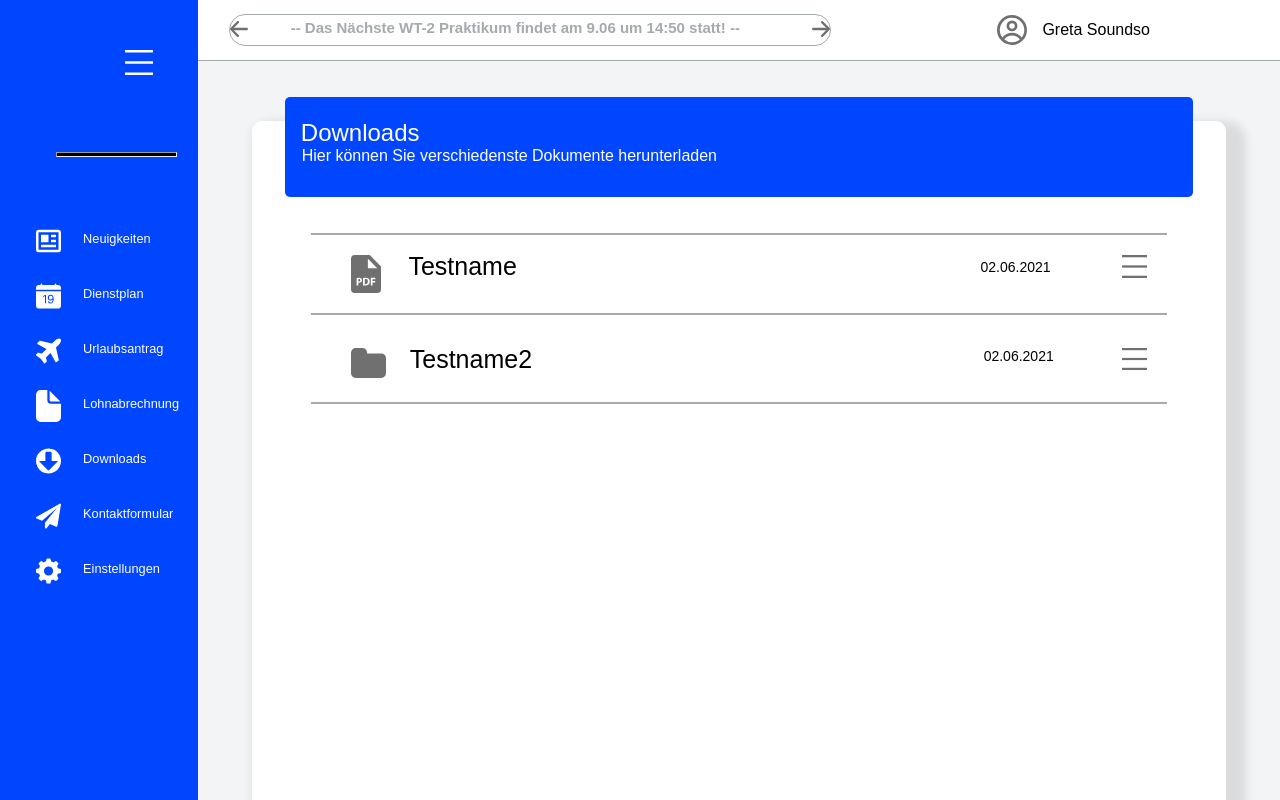
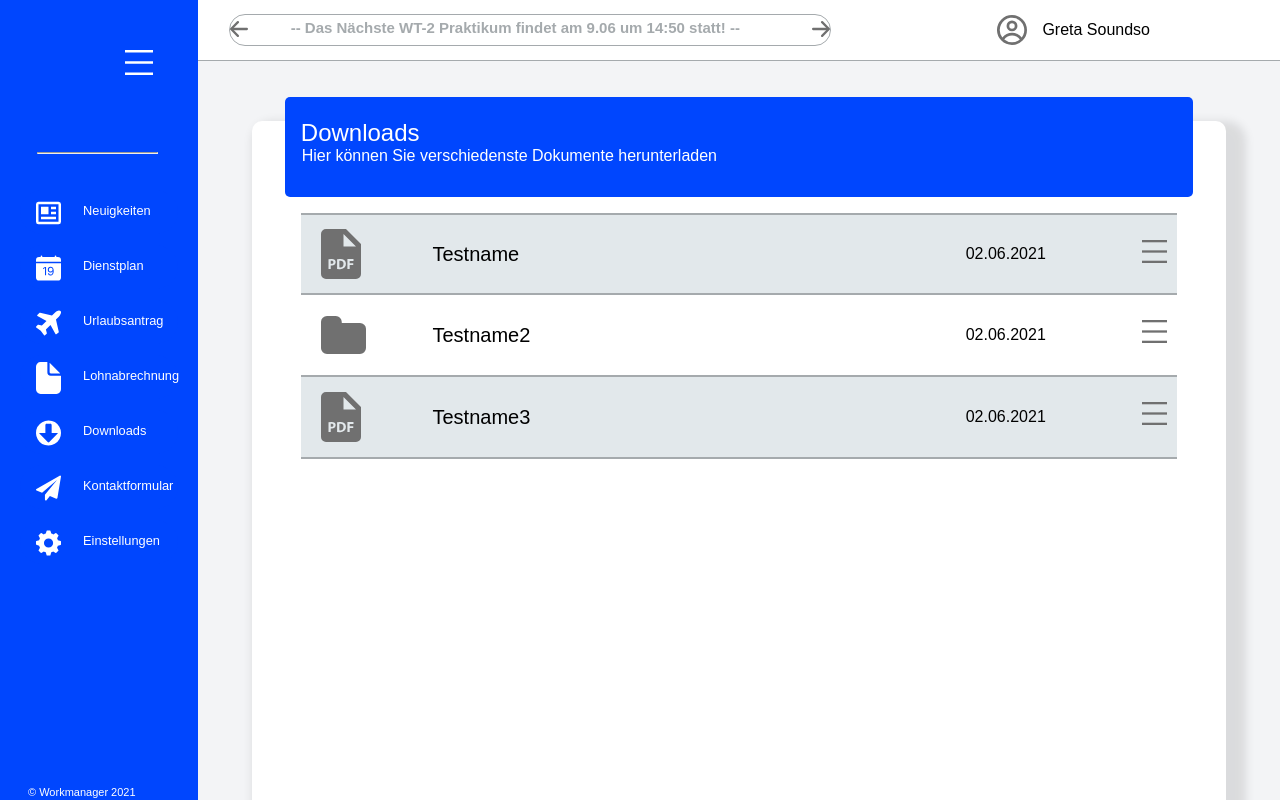
Before and after one commit to MertDurasi/Team-Supernerds, a React (Create React App) app: page /dashboard/downloads in a window 1280 px wide. Built offline with nearby package versions, Linux system fonts and the light colour scheme; a web font is replaced by a local one.

Commit message:
Dashboard: Lohnabrechnung feature + Struktur verbessert für Anzeige - Alexander

```diff
--- a/src/components/dashboard/Sidebar.css
+++ b/src/components/dashboard/Sidebar.css
@@ -68,6 +68,7 @@
   position: relative;
   bottom: 3%;
   left: 11%;
+
 }
 
 
--- a/src/components/dashboard/features/Downloads.js
+++ b/src/components/dashboard/features/Downloads.js
@@ -1,11 +1,28 @@
 
+import React from "react";
 import "./Downloads.css";
 import DownloadVisualComponent from "./Downloads/DownloadVisualComponent.js";
 
 
-const Downloads = () => {
+class Downloads extends React.Component {
 
+  // Liste -> später aus DB auslesen
+  download_files = [
+    {
+      filename: "Testname",
+      isFolder: false,
+    },
+    {
+      filename: "Testname2",
+      isFolder: true,
+    },
+    {
+      filename: "Testname3",
+      isFolder: false,
+    }
+  ];
 
+  render() {
   return (
     <main>
     <div className="main__container">
@@ -15,13 +32,17 @@ const Downloads = () => {
       </div>
         <div className="grundgeruest-container">
           <div className="downloads-container">
-              <DownloadVisualComponent firstFile={true} isFolder={false} nameForVis="Testname"></DownloadVisualComponent>
-              <DownloadVisualComponent firstFile={false} isFolder={true} nameForVis="Testname2"></DownloadVisualComponent>
+            {this.download_files.map((field, index) => {
+              return (
+                <DownloadVisualComponent firstFile={index == 0 ? true : false} isFolder={field.isFolder} nameForVis={field.filename} gerade={index % 2 == 0 ? true : false}/>
+              )
+            })}
           </div>
         </div>
      </div>
   </main>
   );
+  }
 };
 
 export default Downloads;
--- a/src/components/dashboard/features/Downloads/DownloadVisualComponent.css
+++ b/src/components/dashboard/features/Downloads/DownloadVisualComponent.css
@@ -7,51 +7,90 @@
     left: 0;
     top: 12%;
     width: 100%;
+    box-sizing: border-box;
+}
+
+.list-group-item-f {
+    height: 78px;
+}
+
+.list-group-item-nf {
     height: 80px;
-    margin: 10px auto 0;
-    padding: 10px;
-    box-sizing: border-box;
-    margin-top: 10px;
 }
+
 
 .list-group .list-group-item-f  {
     display: flex;
     justify-content: space-between;
-    background: white;
     border-top: 2px solid #a5aaad;
     border-bottom: 2px solid #a5aaad;
-    padding: 20px;
     transition: 0.5s;
 }
 
 .list-group .list-group-item-nf  {
     display: flex;
     justify-content: space-between;
-    background: white;
     border-bottom: 2px solid #a5aaad;
-    padding: 24.95311px;
     transition: 0.5s;
 }
 
-#dc-ispdf-verify {
-    position: relative;
-    width: 30px;
-    left: 20px;
+#list-group-grey .list-group-item-f {
+    background: #e2e8eb;
 }
 
-#dc-isfolder-verify {
-    position: relative;
-    width: 35px;
-    left: 15px;
+#list-group-grey .list-group-item-nf {
+    background: #e2e8eb;
 }
 
-#expanded-options-downloads-folder {
+
+.dropdown-helper-downloads img{
     position: relative;
-    left: 4.5px;
+    top: 25px;
+    right: 10px;
 }
-.dropdown-helper-downloads {
+
+.inlinetext-handling-dw #dc-isfolder-verify {
+
     position: relative;
-    display: inline-block;
+    left: 20px;
+    width: 45px;
+}
+
+.inlinetext-handling-dw #dc-ispdf-verify {
+
+    position: relative;
+    left: 20px;
+    width: 40px;
+}
+
+.inlinetext-handling-dw #namefv-downloads-f {
+
+    position: absolute;
+    align-self: center;
+    left: 15%;
+    font-size: 20px;
+}
+
+.inlinetext-handling-dw #namefv-downloads-nf {
+
+    position: absolute;
+    align-self: center;
+    left: 15%;
+    font-size: 20px;
+}
+
+.inlinetext-handling-dw #timesave-downloads-f {
+
+    position: absolute;
+    align-self: center;
+    right: 15%;
+}
+
+.inlinetext-handling-dw #timesave-downloads-nf {
+
+    position: absolute;
+    align-self: center;
+    right: 15%;
 }
 
 .dropdown-content-downloads {
@@ -79,70 +118,20 @@
 }
 
 
-
-#timesave-downloads-f {
-    position: relative;
-    left: 21.65%;
-    font-size: 14px;
-}
-
-#timesave-downloads-nf {
-    position: relative;
-    left: 22%;
-    font-size: 14px;
-    top: 4.4px;
-}
-
-#namefv-downloads-f {
-    font-family: "Nirmala UI Semilight", Regular, sans-serif;
-    font-size: 25px;
-    position: relative;
-    right: 18.1%;
-    bottom: 3px;
-}
-
-#namefv-downloads-nf {
-    font-family: "Nirmala UI Semilight", Regular, sans-serif;
-    font-size: 25px;
-    position: relative;
-    right: 18%;
-    bottom: 3px;
-}
-
-@media only screen and (max-width: 1350px){
-    #timesave-downloads-f {
-        left: 15%;
+@media only screen and (max-width: 600px) {
+    .inlinetext-handling-dw #timesave-downloads-nf {
+        display: none
+    }
+    .inlinetext-handling-dw #timesave-downloads-f {
+        display: none
     }
 
-    #timesave-downloads-nf {
-        left: 15%;
+    .inlinetext-handling-dw #namefv-downloads-f {
+        font-size: 16px;
+        left: 40%;
+    }
+    .inlinetext-handling-dw #namefv-downloads-nf {
+        font-size: 16px;
+        left: 40%;
     }
 }
-
-@media only screen and (max-width: 800px){
-    #timesave-downloads-f {
-        display: none;
-    }
-
-    #timesave-downloads-nf {
-        display: none;
-    }
-}
-
-@media only screen and (max-width: 800px){
-    #dc-ispdf-verify {
-        display: none;
-    }
-
-    #dc-isfolder-verify {
-        display: none;
-    }
-
-    #namefv-downloads-f {
-        right: 0;
-    }
-
-    #namefv-downloads-nf {
-        right: 0;
-    }
-}
--- a/src/components/dashboard/features/Downloads/DownloadVisualComponent.js
+++ b/src/components/dashboard/features/Downloads/DownloadVisualComponent.js
@@ -9,12 +9,13 @@ import moment from "moment";
 // TODO: Später: in Datenbank einfügen, um löschen zu ermöglichen
 // Dieser Komponent dient für den Downloadsbereich.
 
-const DownloadVisualComponent = ( {firstFile, isFolder, nameForVis }) => {
+const DownloadVisualComponent = ( {firstFile, isFolder, nameForVis, gerade }) => {
 
 
   return (
 
-      <ul className="list-group">
+      <ul className="list-group" id={gerade ? "list-group-grey" : "list-group-white"}>
+        <div className="inlinetext-handling-dw">
         <li className={firstFile ? "list-group-item-f" : "list-group-item-nf"}>
         <img id={isFolder ? "dc-isfolder-verify" : "dc-ispdf-verify"} src={isFolder ? Ordner_logo : Pdf_logo} alt="doc"></img>
         <span id={isFolder ? "namefv-downloads-f" : "namefv-downloads-nf"}>{nameForVis}</span>
@@ -27,6 +28,8 @@ const DownloadVisualComponent = ( {firstFile, isFolder, nameForVis }) => {
           </div>
         </div>
         </li>
+        </div>
+
       </ul>
 
   );
--- /dev/null
+++ b/src/components/dashboard/features/Lohnabrechnung.css
@@ -0,0 +1,10 @@
+
+.lohnabrechnung-container {
+    background-color: white;
+    position: absolute;
+    width: 90%;
+    margin: 0 auto;
+    margin-top: 1vh;
+    height: 700px;
+    left: 5%;
+}
--- a/src/components/dashboard/features/Lohnabrechnung.js
+++ b/src/components/dashboard/features/Lohnabrechnung.js
@@ -1,19 +1,52 @@
-const Lohnabrechnung = () => {
+import React from "react";
+
+import "./Lohnabrechnung.css";
+import DownloadVisualComponent from "./Downloads/DownloadVisualComponent.js";
+
+
+class Lohnabrechnung extends React.Component {
+
+  // Liste -> später aus DB auslesen
+  lohnabrechnungen_files = [
+    {
+      filename: "Lohnabrechnung1",
+      isFolder: false,
+      mitarbeiterid : 1,
+    },
+    {
+      filename: "Lohnabrechnung2",
+      isFolder: true,
+      mitarbeiterid: 2,
+    },
+    {
+      filename: "Lohnabrechnung3",
+      isFolder: false,
+      mitarbeiterid: 3,
+    }
+  ];
+
+
+  render() {
   return (
     <main>
     <div className="main__container">
       <div className="headliner">
-        <h2>Lohnabrechnung hier</h2>
+        <h2>Lohnabrechnung</h2>
         <span>Hier können Sie ihre Lohnabrechnungen einsehen</span>
       </div>
         <div className="grundgeruest-container">
-          <div className="lohnabrechnungen-container">
-
+          <div className="lohnabrechnung-container">
+          {this.lohnabrechnungen_files.map((field, index) => {
+              return (
+                <DownloadVisualComponent firstFile={index == 0 ? true : false} isFolder={field.isFolder} nameForVis={field.filename} gerade={index % 2 == 0 ? true : false}/>
+              )
+            })}
           </div>
         </div>
      </div>
   </main>
   );
+  }
 };
 
 export default Lohnabrechnung;
--- a/src/components/startseite/Startseite.css
+++ b/src/components/startseite/Startseite.css
@@ -63,12 +63,7 @@ h3 {
     min-height: 100%;
 }
 
-hr {
-    width: 75px;
-    height: 3px;
-    background: black;
-    margin: 0 auto 40px auto;
-}
+
 
 a {
     text-decoration: none;
```
